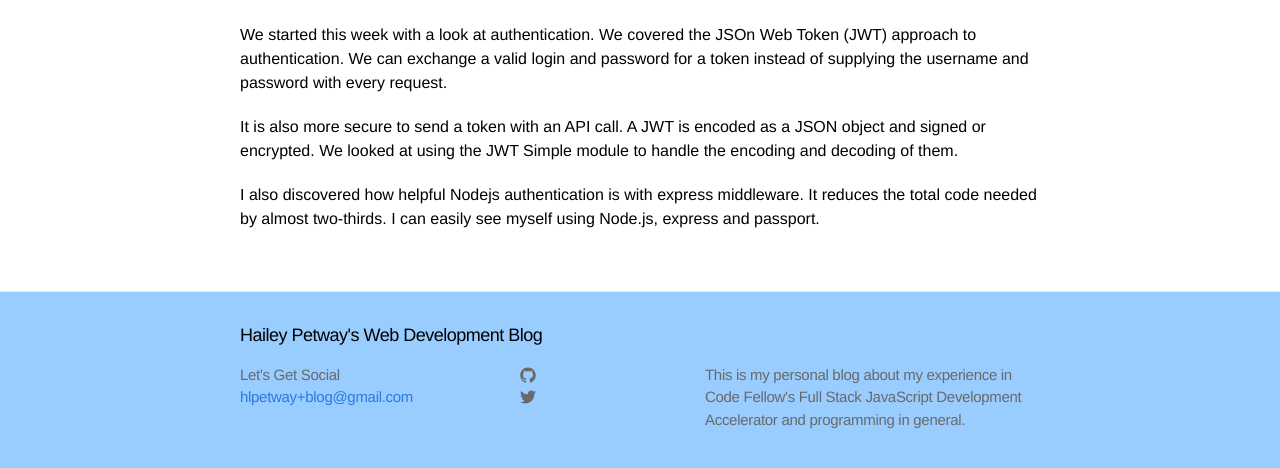
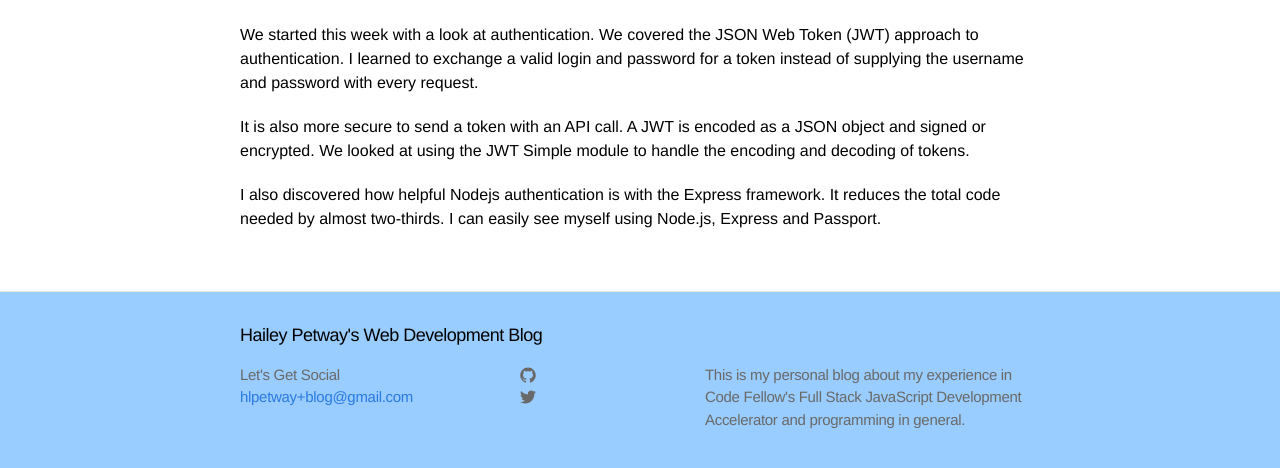
Before and after one commit to hlpetway/blog, a Jekyll site: the page built from _posts/2014-06-09-authentication.md, in a window 1280 px wide, cut to the strip 406-874 px from the top of the page. Built offline with Jekyll 4.4.1, drawn with Linux system fonts in a browser that asks for light colours.

Commit message:
adding edits to post text

```diff
--- a/_posts/2014-06-09-authentication.md
+++ b/_posts/2014-06-09-authentication.md
@@ -7,8 +7,8 @@ categories: authentication
 
 <img src="http://photos-g.ak.instagram.com/hphotos-ak-xpa1/10424467_346667108815462_478798941_n.jpg" width="200" height="200" alt="Mapping Authentication on The White Board">
 
-We started this week with a look at authentication. We covered the JSOn Web Token (JWT) approach to authentication. We can exchange a valid login and password for a token instead of supplying the username and password with every request.
+We started this week with a look at authentication. We covered the JSON Web Token (JWT) approach to authentication. I learned to exchange a valid login and password for a token instead of supplying the username and password with every request.
 
-It is also more secure to send a token with an API call. A JWT is encoded as a JSON object and signed or encrypted. We looked at using the JWT Simple module to handle the encoding and decoding of them.
+It is also more secure to send a token with an API call. A JWT is encoded as a JSON object and signed or encrypted. We looked at using the JWT Simple module to handle the encoding and decoding of tokens.
 
-I also discovered how helpful Nodejs authentication is with express middleware. It reduces the total code needed by almost two-thirds. I can easily see myself using Node.js, express and passport.
+I also discovered how helpful Nodejs authentication is with the Express framework. It reduces the total code needed by almost two-thirds. I can easily see myself using Node.js, Express and Passport.
```
